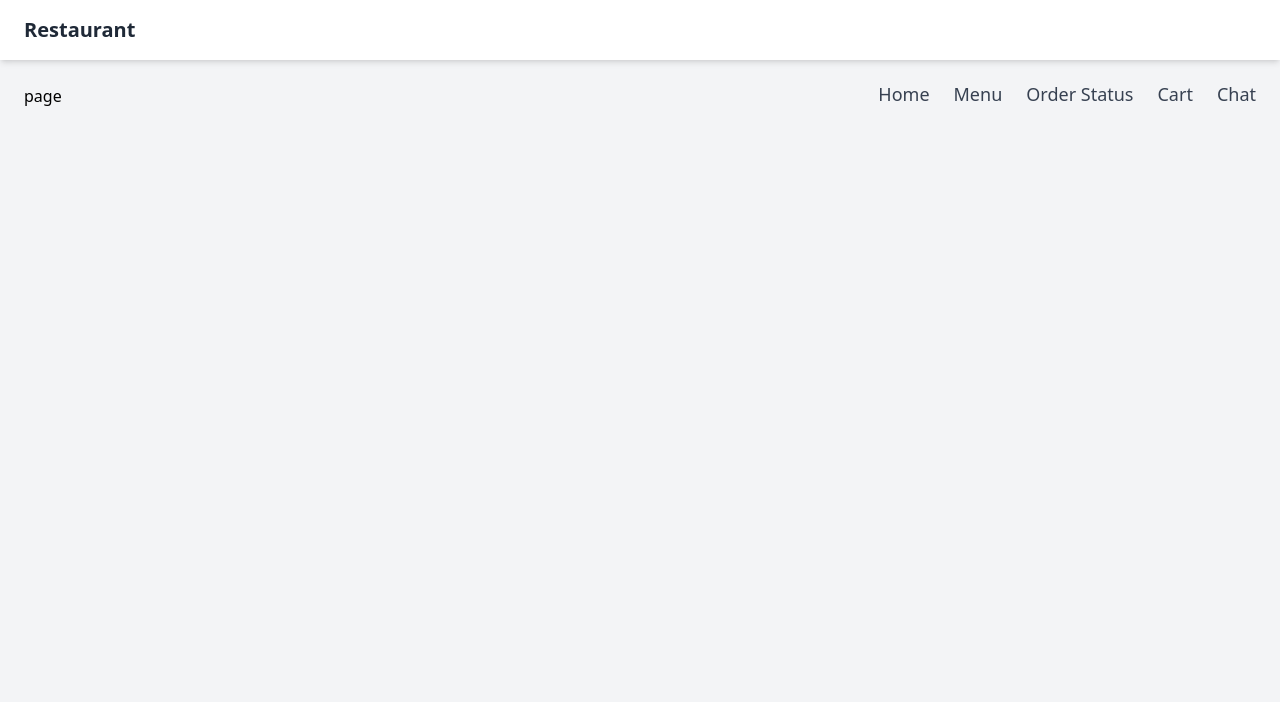
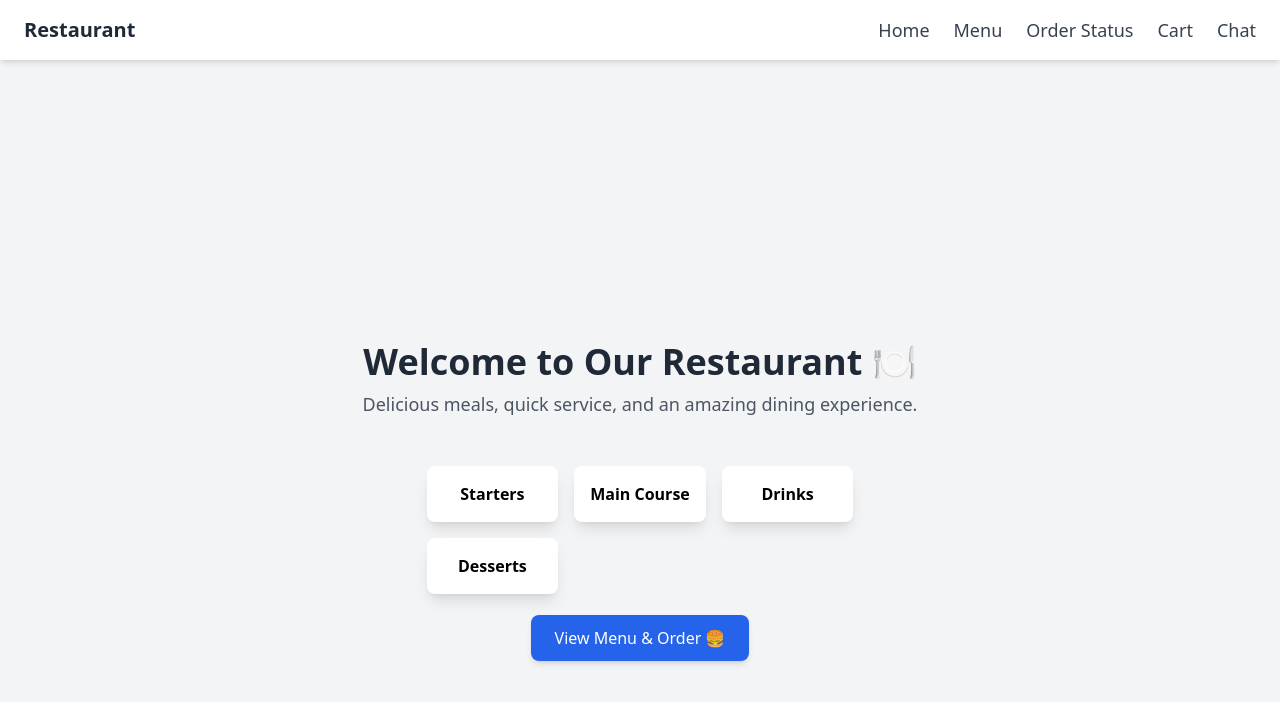
Before and after one commit to Khushi-83/Restaurant-Management, a Next.js app in the folder frontend/: page / in a window 1280 px wide. Shown: the top 702 px of the page. Built offline with nearby package versions, Linux system fonts and the light colour scheme.

Commit message:
navbar updated

```diff
--- a/frontend/app/layout.tsx
+++ b/frontend/app/layout.tsx
@@ -4,7 +4,7 @@ import { useState } from "react";
 import { NavigationMenu, NavigationMenuItem, NavigationMenuList, NavigationMenuLink } from "@/components/ui/navigation-menu";
 import "@/app/globals.css";
 import Link from "next/link";
-import { Menu, X } from "lucide-react"; // Icons for menu toggle
+import { Menu, X } from "lucide-react";
 
 export default function RootLayout({ children }: { children: React.ReactNode }) {
   const [isOpen, setIsOpen] = useState(false);
@@ -17,52 +17,43 @@ export default function RootLayout({ children }: { children: React.ReactNode })
       </head>
       <body className="bg-gray-100">
         {/* ✅ Navbar */}
-        <div className="bg-white shadow-md w-full px-6 py-4 flex items-center justify-between">
+        <div className="bg-white shadow-md w-full px-6 py-4 flex items-center">
           {/* 🍽️ Restaurant Name / Logo */}
           <h1 className="text-xl font-semibold text-gray-800">Restaurant</h1>
 
-          {/* 🍔 Mobile Menu Button */}
-          <button className="md:hidden" onClick={() => setIsOpen(!isOpen)}>
-            {isOpen ? <X size={24} /> : <Menu size={24} />}
-          </button>
-
-          {/* 🖥️ Navbar Links (Desktop & Mobile) */}
-          <nav
-            className={`absolute md:relative top-16 left-0 w-full md:w-auto bg-white md:bg-transparent shadow-md md:shadow-none p-4 md:p-0 transition-all ${
-              isOpen ? "block" : "hidden"
-            } md:flex md:items-center md:justify-end`}
-          >
+          {/* 🖥️ Navbar Links (Desktop) */}
+          <nav className="ml-auto hidden md:flex items-center space-x-6">
             <NavigationMenu>
-              <NavigationMenuList className="flex flex-col md:flex-row space-y-4 md:space-y-0 md:space-x-6 text-lg font-medium">
-                <NavigationMenuItem>
-                  <NavigationMenuLink asChild>
-                    <Link href="/" className="text-gray-700 hover:text-blue-600">Home</Link>
-                  </NavigationMenuLink>
-                </NavigationMenuItem>
-                <NavigationMenuItem>
-                  <NavigationMenuLink asChild>
-                    <Link href="/menu" className="text-gray-700 hover:text-blue-600">Menu</Link>
-                  </NavigationMenuLink>
-                </NavigationMenuItem>
-                <NavigationMenuItem>
-                  <NavigationMenuLink asChild>
-                    <Link href="/orders" className="text-gray-700 hover:text-blue-600">Order Status</Link>
-                  </NavigationMenuLink>
-                </NavigationMenuItem>
-                <NavigationMenuItem>
-                  <NavigationMenuLink asChild>
-                    <Link href="/cart" className="text-gray-700 hover:text-blue-600">Cart</Link>
-                  </NavigationMenuLink>
-                </NavigationMenuItem>
-                <NavigationMenuItem>
-                  <NavigationMenuLink asChild>
-                    <Link href="/chat" className="text-gray-700 hover:text-blue-600">Chat</Link>
-                  </NavigationMenuLink>
-                </NavigationMenuItem>
+              <NavigationMenuList className="flex space-x-6 text-lg font-medium">
+                {["Home", "Menu", "Order Status", "Cart", "Chat"].map((item, index) => (
+                  <NavigationMenuItem key={index}>
+                    <NavigationMenuLink asChild>
+                      <Link href={`/${item.toLowerCase().replace(" ", "")}`} className="text-gray-700 hover:text-blue-600">
+                        {item}
+                      </Link>
+                    </NavigationMenuLink>
+                  </NavigationMenuItem>
+                ))}
               </NavigationMenuList>
             </NavigationMenu>
           </nav>
+
+          {/* 🍔 Mobile Menu Button */}
+          <button className="md:hidden ml-auto" onClick={() => setIsOpen(!isOpen)}>
+            {isOpen ? <X size={24} /> : <Menu size={24} />}
+          </button>
         </div>
+
+        {/* ✅ Mobile Dropdown Menu */}
+        {isOpen && (
+          <div className="bg-white shadow-md w-full md:hidden flex flex-col items-center space-y-4 py-4">
+            {["Home", "Menu", "Order Status", "Cart", "Chat"].map((item, index) => (
+              <Link key={index} href={`/${item.toLowerCase().replace(" ", "")}`} className="text-gray-700 hover:text-blue-600 text-lg">
+                {item}
+              </Link>
+            ))}
+          </div>
+        )}
 
         {/* ✅ Page Content */}
         <main className="p-6">{children}</main>
--- a/frontend/app/page.tsx
+++ b/frontend/app/page.tsx
@@ -1,9 +1,48 @@
-import React from 'react'
+"use client";
 
-const page = () => {
+import Link from "next/link";
+
+export default function HomePage() {
   return (
-    <div>page</div>
-  )
+    <div className="flex flex-col items-center justify-center min-h-screen bg-gray-100">
+      {/* ✅ Hero Section */}
+      <div className="text-center p-6">
+        <h1 className="text-4xl font-bold text-gray-800">
+          Welcome to Our Restaurant 🍽️
+        </h1>
+        <p className="mt-2 text-lg text-gray-600">
+          Delicious meals, quick service, and an amazing dining experience.
+        </p>
+      </div>
+
+      {/* ✅ Menu Categories */}
+      <div className="grid grid-cols-2 md:grid-cols-3 gap-4 mt-6">
+        <CategoryCard name="Starters" link="/menu?category=starters" />
+        <CategoryCard name="Main Course" link="/menu?category=main" />
+        <CategoryCard name="Drinks" link="/menu?category=drinks" />
+        <CategoryCard name="Desserts" link="/menu?category=desserts" />
+      </div>
+
+      {/* ✅ Call to Action */}
+      <div className="mt-8">
+        <Link
+          href="/menu"
+          className="px-6 py-3 bg-blue-600 text-white rounded-lg shadow-md hover:bg-blue-700 transition"
+        >
+          View Menu & Order 🍔
+        </Link>
+      </div>
+    </div>
+  );
 }
 
-export default page
+// ✅ Category Card Component
+function CategoryCard({ name, link }: { name: string; link: string }) {
+  return (
+    <Link href={link}>
+      <div className="p-4 bg-white shadow-lg rounded-lg text-center hover:bg-gray-200 transition">
+        <p className="font-semibold">{name}</p>
+      </div>
+    </Link>
+  );
+}
```
